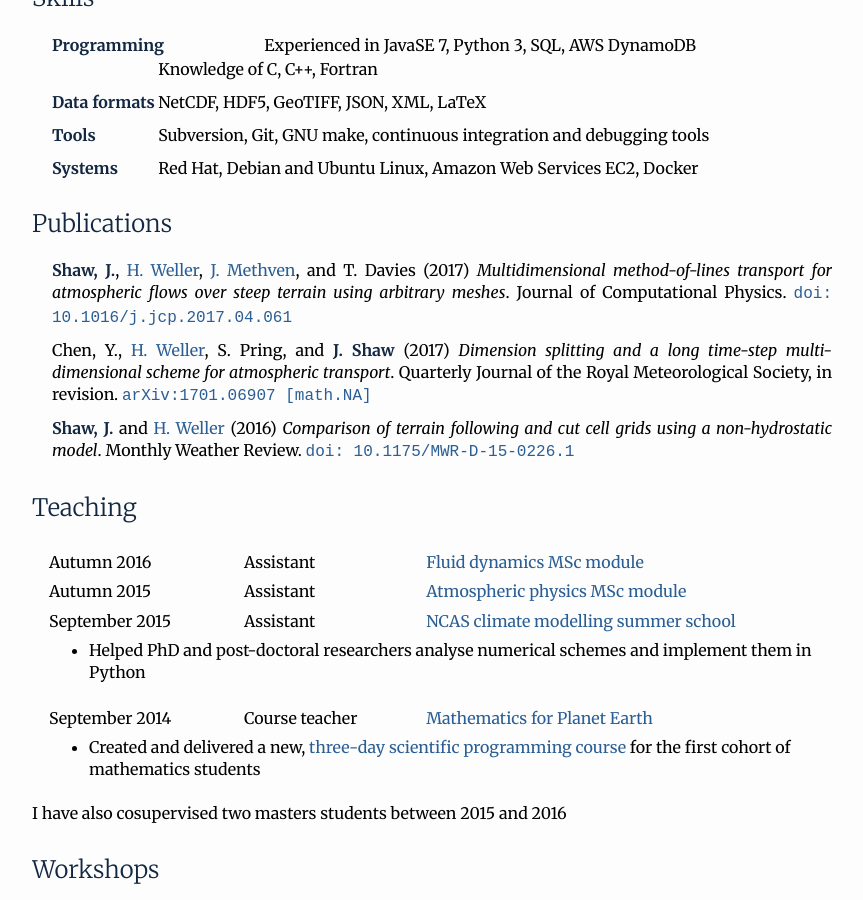
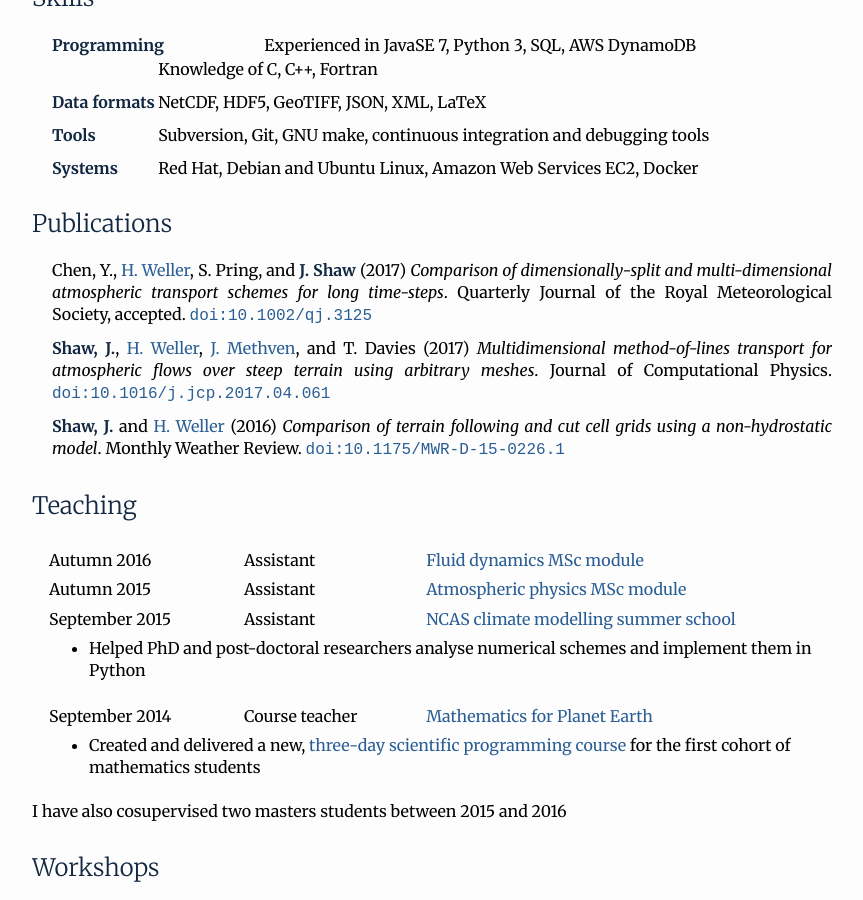
Before and after one commit to hertzsprung/hertzsprung.github.io, a Jekyll site: the page built from cv/index.html, in a window 1280 px wide and 900 px high, scrolled down 2142 px. Shown: the whole window, without its empty margins (208-1071 px from the left). Built offline with Jekyll 4.4.1, drawn with Linux system fonts in a browser that asks for light colours; some of the changed text lies outside the part shown.

Commit message:
update talks and papers

```diff
--- a/cv/index.html
+++ b/cv/index.html
@@ -145,9 +145,9 @@
 <section>
 <h2>Publications</h2>
 <ul class="cv-publications">
-  <li><strong>Shaw, J.</strong>, <a href="http://orcid.org/0000-0003-4553-7082">H. Weller</a>, <a href="http://orcid.org/0000-0002-7636-6872">J. Methven</a>, and T. Davies (2017) <em>Multidimensional method-of-lines transport for atmospheric flows over steep terrain using arbitrary meshes</em>. Journal of Computational Physics. <code><a href="https://dx.doi.org/10.1016/j.jcp.2017.04.061">doi: 10.1016/j.jcp.2017.04.061</a></code></li>
-  <li>Chen, Y., <a href="http://orcid.org/0000-0003-4553-7082">H. Weller</a>, S. Pring, and <strong>J. Shaw</strong> (2017) <em>Dimension splitting and a long time-step multi-dimensional scheme for atmospheric transport</em>. Quarterly Journal of the Royal Meteorological Society, in revision. <code><a href="https://arxiv.org/abs/1701.06907">arXiv:1701.06907 [math.NA]</a></code></li>
-  <li><strong>Shaw, J.</strong> and <a href="http://orcid.org/0000-0003-4553-7082">H. Weller</a> (2016) <em>Comparison of terrain following and cut cell grids using a non-hydrostatic model</em>. Monthly Weather Review. <code><a href="http://dx.doi.org/10.1175/MWR-D-15-0226.1">doi: 10.1175/MWR-D-15-0226.1</a></code></li>
+  <li>Chen, Y., <a href="http://orcid.org/0000-0003-4553-7082">H. Weller</a>, S. Pring, and <strong>J. Shaw</strong> (2017) <em>Comparison of dimensionally-split and multi-dimensional atmospheric transport schemes for long time-steps</em>. Quarterly Journal of the Royal Meteorological Society, accepted. <code><a href="https://doi.org/10.1002/qj.3125">doi:10.1002/qj.3125</a></code></li>
+  <li><strong>Shaw, J.</strong>, <a href="http://orcid.org/0000-0003-4553-7082">H. Weller</a>, <a href="http://orcid.org/0000-0002-7636-6872">J. Methven</a>, and T. Davies (2017) <em>Multidimensional method-of-lines transport for atmospheric flows over steep terrain using arbitrary meshes</em>. Journal of Computational Physics. <code><a href="https://doi.org/10.1016/j.jcp.2017.04.061">doi:10.1016/j.jcp.2017.04.061</a></code></li>
+  <li><strong>Shaw, J.</strong> and <a href="http://orcid.org/0000-0003-4553-7082">H. Weller</a> (2016) <em>Comparison of terrain following and cut cell grids using a non-hydrostatic model</em>. Monthly Weather Review. <code><a href="https://doi.org/10.1175/MWR-D-15-0226.1">doi:10.1175/MWR-D-15-0226.1</a></code></li>
 </ul>
 </section>
 
@@ -179,7 +179,7 @@
 <table class="cv">
   <tbody>
     <tr><td>September 2017</td><td>Applicant</td><td><a href="https://sites.google.com/site/scicade2017/">International conference on scientific computation and differential equations, University of Bath</a></td></tr>
-    <tr><td>July 2017</td><td>Speaker</td><td>GungHo network meeting, University of Exeter</td></tr>
+    <tr><td>July 2017</td><td><a href="https://doi.org/10.6084/m9.figshare.5225518.v1">Speaker</a></td><td>GungHo network meeting, University of Exeter</td></tr>
     <tr><td>June 2017</td><td>Participant</td><td><a href="https://www.software.ac.uk/c4rr">Docker containers for reproducible research, Software Sustainability Institute, University of Cambridge</a></td></tr>
     <tr><td>April 2017</td><td><a href="https://doi.org/10.6084/m9.figshare.4833554.v2">Speaker</a></td><td><a href="https://pdes2017.sciencesconf.org">PDEs on the sphere, École normale supérieure, Paris</a></td></tr>
     <tr><td>March 2017</td><td>Attendee</td><td><a href="https://blogs.reading.ac.uk/open-research/open-in-practice-inspirations-strategies-and-methods-for-open-research/">Open in practice: Inspirations, strategies and methods for open research, University of Reading</a></td></tr>
```
Also changed, not shown: other parts of cv/index.html (+1 -0 lines).
